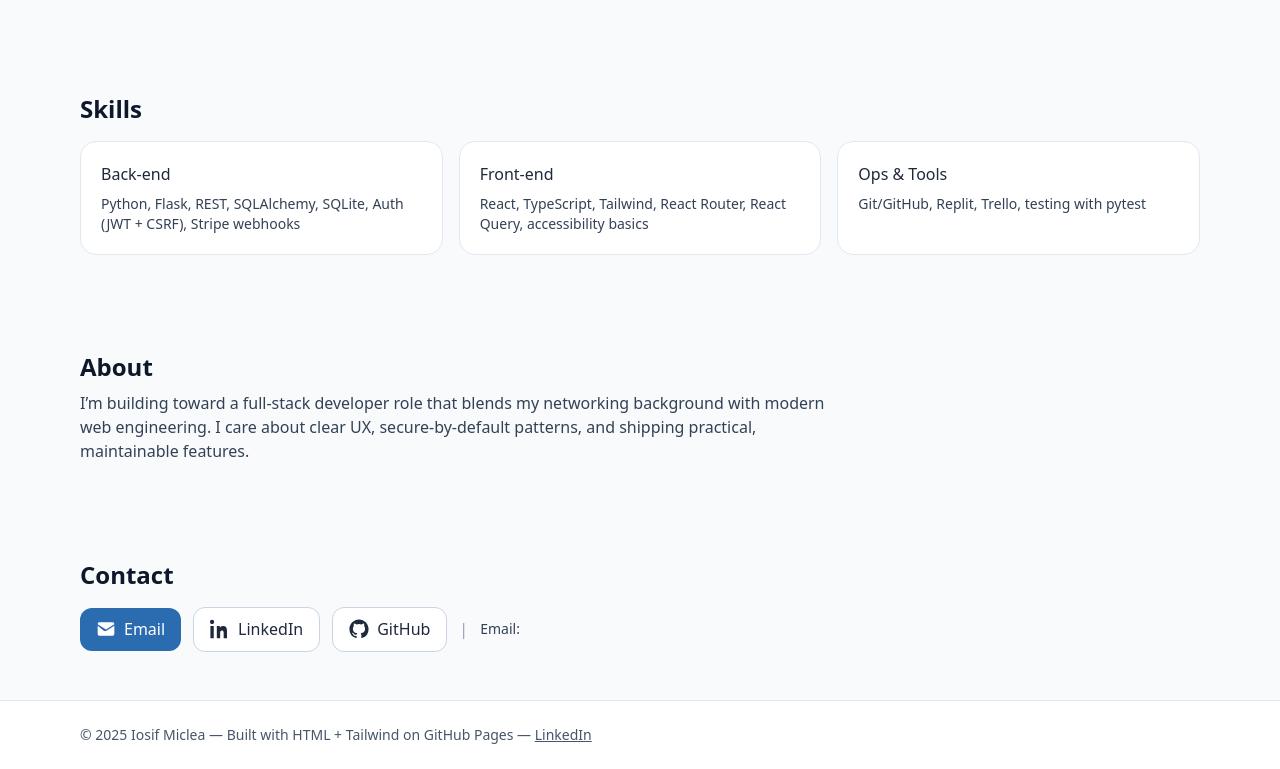
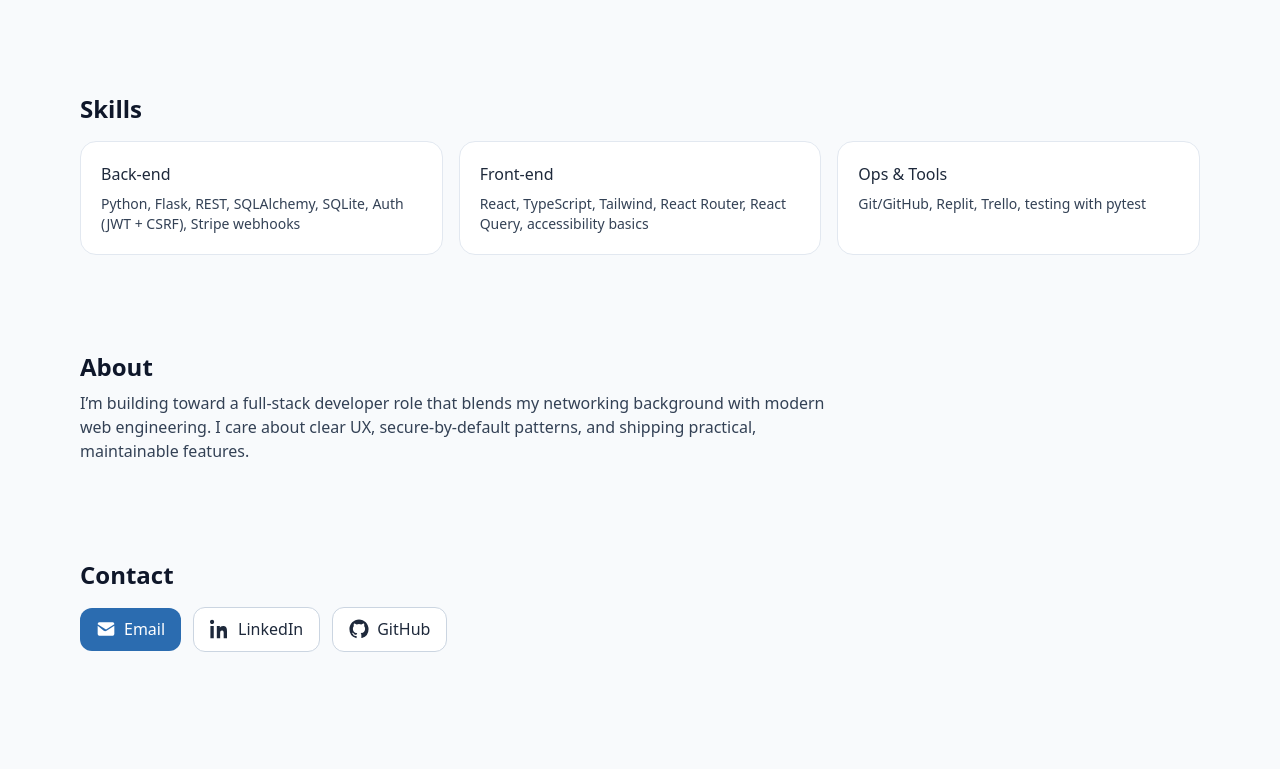
Before and after one commit to iosif85/iosif85.github.io, a plain HTML site: page index.html in a window 1280 px wide. Shown: the part 873-1642 px from the top of the page. After the commit the page ends 1573 px from the top, so only its background shows below. Drawn offline with nearby package versions, Linux system fonts and the light colour scheme.

Commit message:
Update index.html

```diff
--- a/index.html
+++ b/index.html
@@ -156,7 +156,7 @@
     </p>
   </section>
 
-  <!-- Contact — single row (scrollable on small screens) -->
+ <!-- Contact — single row (no trailing text) -->
 <section id="contact" class="mx-auto max-w-6xl px-4 py-12">
   <h2 class="text-2xl font-semibold text-[color:var(--ink)]">Contact</h2>
 
@@ -191,25 +191,6 @@
         </svg>
         <span>GitHub</span>
       </a>
-
-        <span class="text-slate-400">|</span>
-
-        <span class="text-sm text-slate-700">
-          Email: <a class="underline decoration-slate-300 underline-offset-4" href="mailto:<micleaiosif@gmail.com>"><micleaiosif@gmail.com></a>
-        </span>
     </div>
   </div>
 </section>
-
-  <footer class="border-t border-slate-200 bg-white py-6">
-    <div class="mx-auto max-w-6xl px-4 text-sm text-slate-600">
-      © <span id="y"></span> Iosif Miclea — Built with HTML + Tailwind on GitHub Pages —
-      <a href="https://www.linkedin.com/in/iosif-miclea-702374312"
-         target="_blank" rel="noopener noreferrer"
-         class="underline hover:no-underline">LinkedIn</a>
-    </div>
-  </footer>
-
-  <script>document.getElementById('y').textContent = new Date().getFullYear();</script>
-</body>
-</html>
```
Lines whose indentation alone changed are shown as unchanged.
